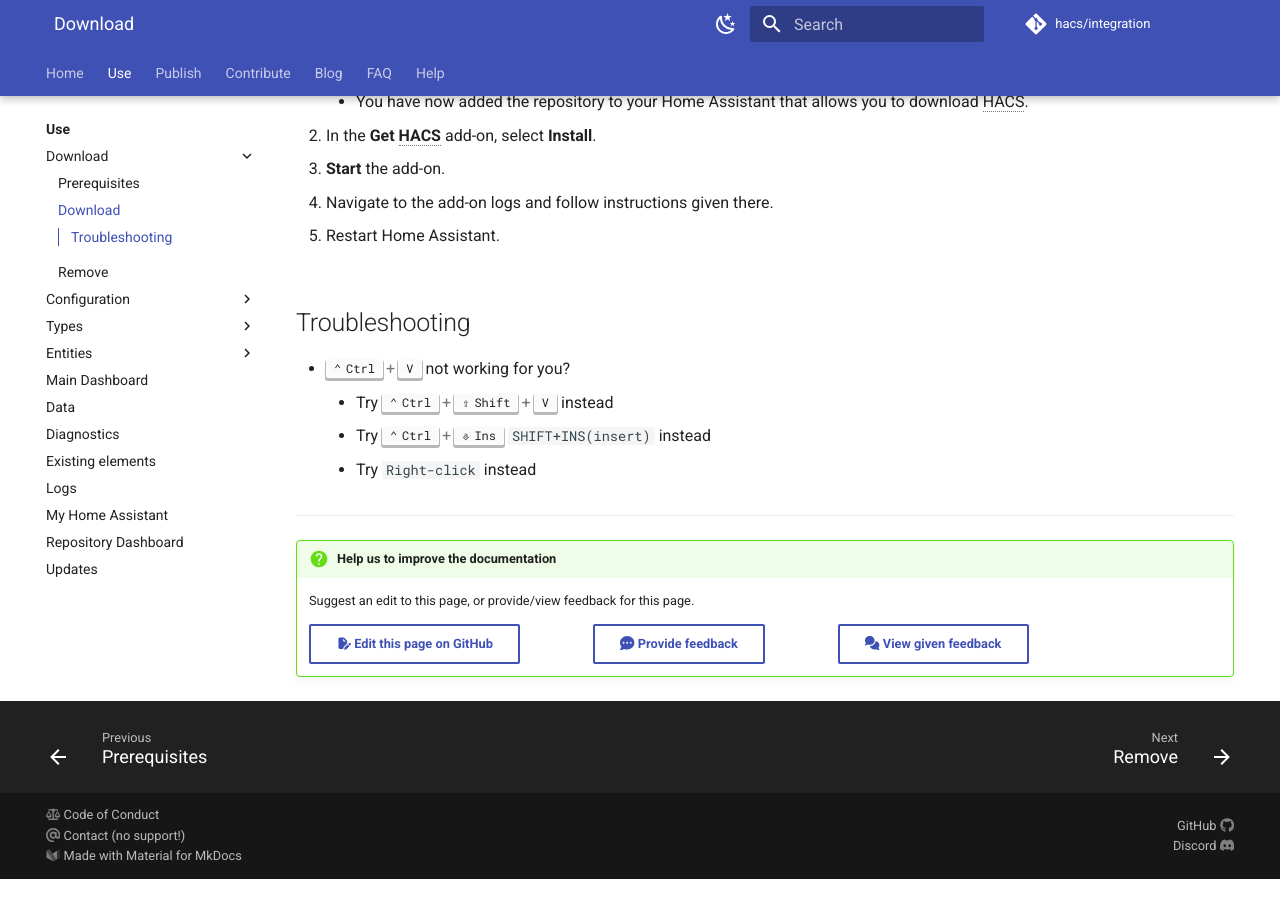
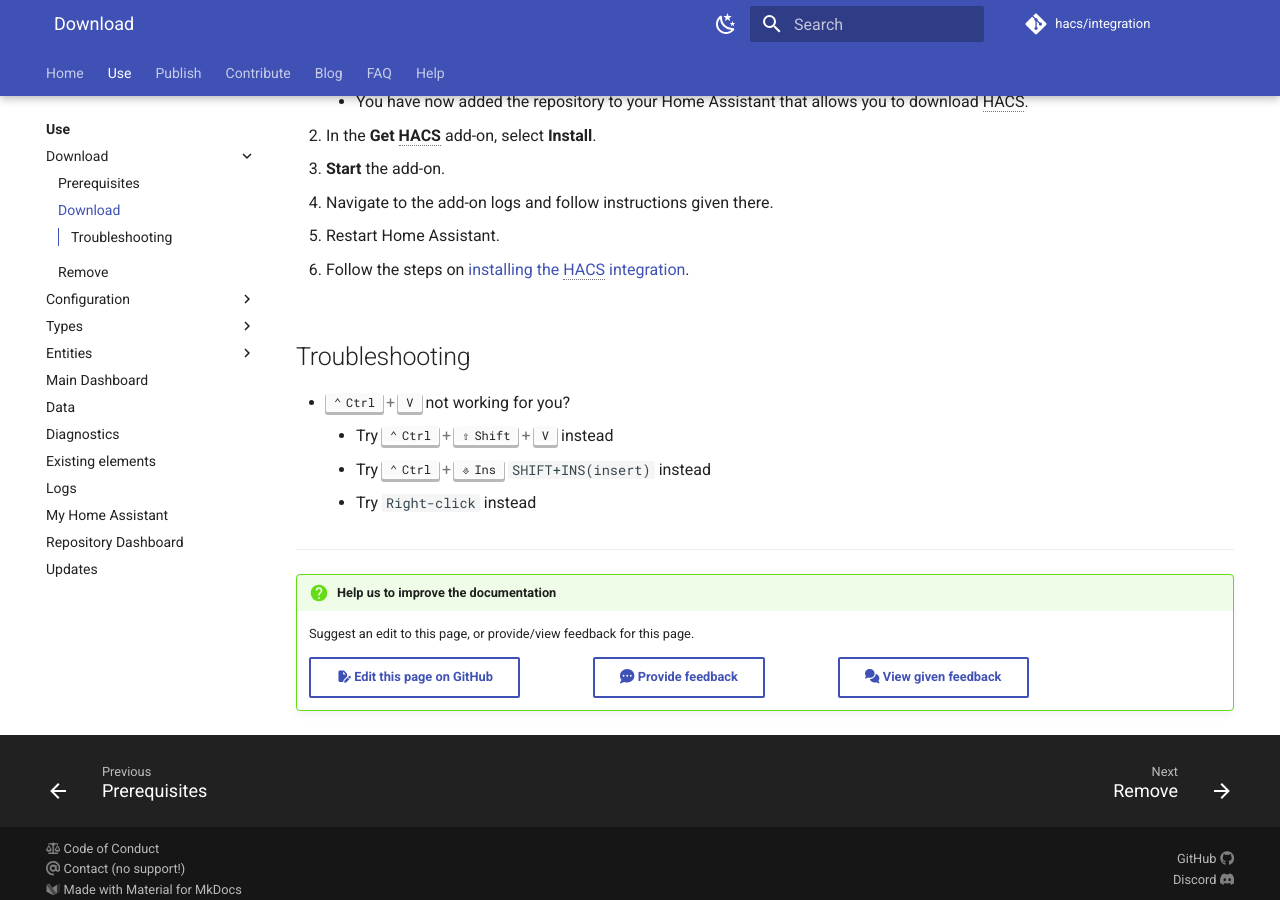
Before and after one commit to hacs/documentation, an MkDocs documentation site: the page built from source/docs/use/download/download.md, in a window 1280 px wide and 900 px high, scrolled down 578 px. Built offline with MkDocs 1.6.1 and Material for MkDocs 9.7.7, drawn with Linux system fonts in a browser that asks for light colours; plug-ins that fetch from the network failed and are left out; comment, search, counter and statistics services are not loaded; before the commit the page ends 1457 px from its top, so only the background shows below that.

Commit message:
Add step to continue by installing the integration

```diff
--- a/source/docs/use/download/download.md
+++ b/source/docs/use/download/download.md
@@ -20,6 +20,7 @@ Setting up HACS is done by using the [HACS download script](https://github.com/h
     3. **Start** the add-on.
     4. Navigate to the add-on logs and follow instructions given there.
     5. Restart Home Assistant.
+    6. Follow the steps on [installing the HACS integration](/docs/use/configuration/basic/).
 
 === "Container"
 
```
